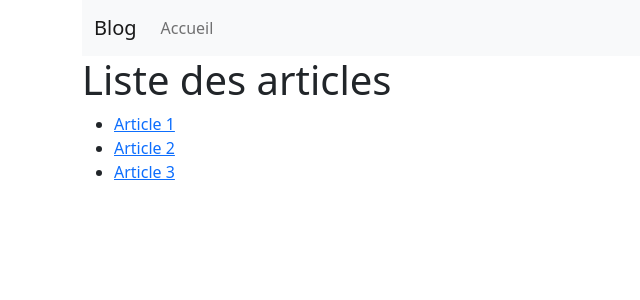
After one commit to michaelLachand/Blog, a Symfony app: template templates/default/index.html.twig in a window 1280 px wide. The commit adds this page. Shown: the top 300 px of the page, without its empty margins (0-640 px from the left). Run offline with Twig, Linux system fonts and the light colour scheme; the template is opened without the code that fills it, so the values that code supplies are empty; some libraries are stand-ins or nearby versions.

Commit message:
Commit avant BDD

```diff
--- /dev/null
+++ b/public/css/style.css
@@ -0,0 +1,3 @@
+body {
+    background-color: red;
+}
--- a/templates/base.html.twig
+++ b/templates/base.html.twig
@@ -3,17 +3,18 @@
     <head>
         <meta charset="UTF-8">
         <title>{% block title %}Welcome!{% endblock %}</title>
-        {# Run `composer require symfony/webpack-encore-bundle`
-           and uncomment the following Encore helpers to start using Symfony UX #}
+        <link href="https://cdn.jsdelivr.net/npm/bootstrap@5.0.0-beta2/dist/css/bootstrap.min.css" rel="stylesheet" integrity="sha384-BmbxuPwQa2lc/FVzBcNJ7UAyJxM6wuqIj61tLrc4wSX0szH/Ev+nYRRuWlolflfl" crossorigin="anonymous">
         {% block stylesheets %}
             {#{{ encore_entry_link_tags('app') }}#}
         {% endblock %}
 
-        {% block javascripts %}
-            {#{{ encore_entry_script_tags('app') }}#}
-        {% endblock %}
-    </head>
     <body>
+
+        <div class="container">
         {% block body %}{% endblock %}
+        </div>
+        <script src="https://cdn.jsdelivr.net/npm/bootstrap@5.0.0-beta2/dist/js/bootstrap.bundle.min.js" integrity="sha384-b5kHyXgcpbZJO/tY9Ul7kGkf1S0CWuKcCD38l8YkeH8z8QjE0GmW1gYU5S9FOnJ0" crossorigin="anonymous"></script>
+        {% block javascripts %}{% endblock %}
+
     </body>
 </html>
--- /dev/null
+++ b/templates/default/index.html.twig
@@ -0,0 +1,16 @@
+{% extends 'base.html.twig' %}
+
+{% block title %}Liste des articles{% endblock %}
+
+{% block body %}
+
+    {% include 'menu/_menu.html.twig' %}
+
+
+    <h1>Liste des articles</h1>
+    <ul>
+        <li><a href="{{ url1 }}">Article 1</a></li>
+        <li><a href="{{ url2 }}">Article 2</a></li>
+        <li><a href="{{ url3 }}">Article 3</a></li>
+    </ul>
+{% endblock %}
--- /dev/null
+++ b/templates/menu/_menu.html.twig
@@ -0,0 +1,15 @@
+<nav class="navbar navbar-expand-lg navbar-light bg-light">
+    <div class="container-fluid">
+        <a class="navbar-brand" href="#">Blog</a>
+        <button class="navbar-toggler" type="button" data-bs-toggle="collapse" data-bs-target="#navbarNav" aria-controls="navbarNav" aria-expanded="false" aria-label="Toggle navigation">
+            <span class="navbar-toggler-icon"></span>
+        </button>
+        <div class="collapse navbar-collapse" id="navbarNav">
+            <ul class="navbar-nav">
+                <li class="nav-item">
+                    <a class="nav-link" aria-current="page" href="{{ path('liste_articles') }}">Accueil</a>
+                </li>
+            </ul>
+        </div>
+    </div>
+</nav>
```
Also changed, not shown: src/Controller/DefaultController.php (added, +38 -0 lines), templates/default/vue.html.twig (added, +13 -0 lines), public/js/app.js (added).
